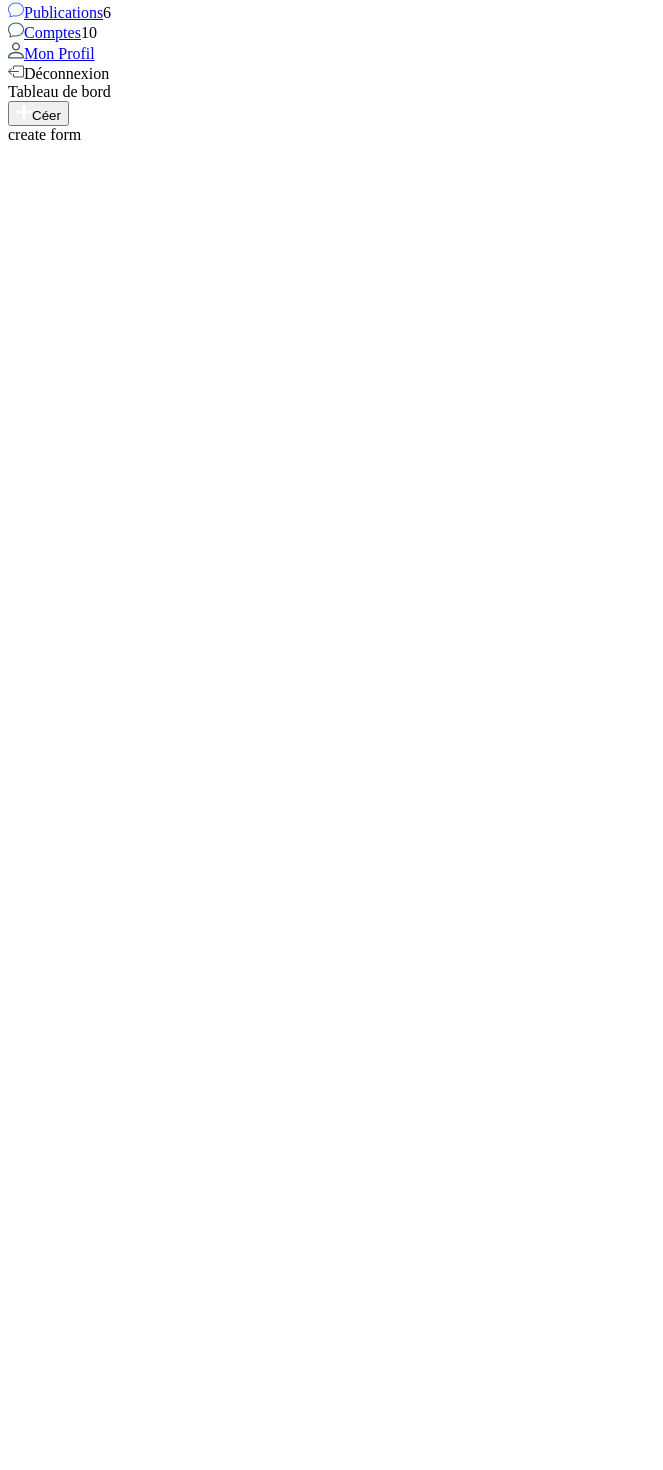
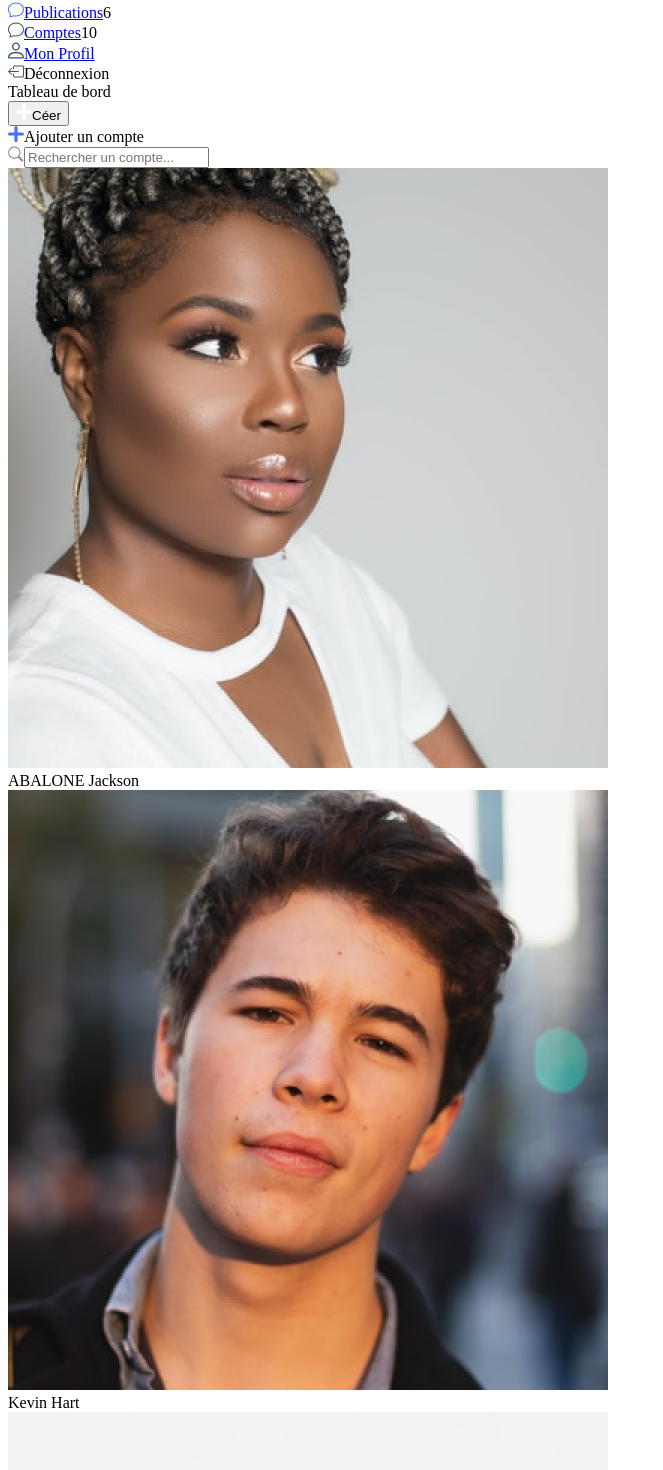
Before and after one commit to AssekoudaSamtou/smart-card-web, a Next.js app: page /create in a window 1280 px wide. Shown: the part 99-1569 px from the top of the page, without its empty margins (0-663 px from the left). Before the commit the page ends 800 px from the top, so only its background shows below. Built offline with nearby package versions, Linux system fonts and the light colour scheme; what @theme-ui/presets, theme-ui would draw is missing.

Commit message:
create post

```diff
--- a/icons/index.js
+++ b/icons/index.js
@@ -83,3 +83,15 @@ export const Pencil = ({fill, sx}) => (
 		<path fillRule="evenodd" clipRule="evenodd" d="M12.3965 0.146569C12.5917 -0.0486935 12.9083 -0.0486935 13.1036 0.146569L16.1036 3.14657C16.2988 3.34183 16.2988 3.65841 16.1036 3.85368L6.10357 13.8537C6.05569 13.9016 5.99858 13.9392 5.93571 13.9644L0.93571 15.9644C0.750001 16.0386 0.537892 15.9951 0.396461 15.8537C0.25503 15.7122 0.211493 15.5001 0.285776 15.3144L2.28578 10.3144C2.31092 10.2516 2.34858 10.1944 2.39646 10.1466L12.3965 0.146569ZM11.4571 2.50012L13.75 4.79302L15.0429 3.50012L12.75 1.20723L11.4571 2.50012ZM13.0429 5.50012L10.75 3.20723L4.25001 9.70723V10.0001H4.75001C5.02616 10.0001 5.25001 10.224 5.25001 10.5001V11.0001H5.75001C6.02616 11.0001 6.25001 11.224 6.25001 11.5001V12.0001H6.54291L13.0429 5.50012ZM3.28167 10.6756L3.17614 10.7811L1.64754 14.6026L5.46903 13.074L5.57456 12.9685C5.38496 12.8974 5.25001 12.7145 5.25001 12.5001V12.0001H4.75001C4.47387 12.0001 4.25001 11.7763 4.25001 11.5001V11.0001H3.75001C3.53561 11.0001 3.35272 10.8652 3.28167 10.6756Z" fill={fill}/>
 	</svg>
 )
+export const Search = ({fill, sx}) => (
+	<svg sx={sx} width="16" height="16" viewBox="0 0 17 16" fill="none" xmlns="http://www.w3.org/2000/svg">
+		<path fillRule="evenodd" clipRule="evenodd" d="M6.75 12C9.78757 12 12.25 9.53757 12.25 6.5C12.25 3.46243 9.78757 1 6.75 1C3.71243 1 1.25 3.46243 1.25 6.5C1.25 9.53757 3.71243 12 6.75 12ZM13.25 6.5C13.25 10.0899 10.3399 13 6.75 13C3.16015 13 0.25 10.0899 0.25 6.5C0.25 2.91015 3.16015 0 6.75 0C10.3399 0 13.25 2.91015 13.25 6.5Z" fill={fill}/>
+		<path d="M10.5939 11.7422C10.6234 11.7822 10.6562 11.8204 10.6924 11.8566L14.5429 15.7071C14.9334 16.0976 15.5666 16.0976 15.9571 15.7071C16.3476 15.3166 16.3476 14.6834 15.9571 14.2929L12.1066 10.4424C12.0704 10.4062 12.0322 10.3734 11.9922 10.3439C11.5999 10.878 11.128 11.3499 10.5939 11.7422Z" fill={fill}/>
+	</svg>
+)
+export const XCircleIcon = ({fill, sx}) => (
+	<svg sx={sx} width="16" height="16" viewBox="0 0 17 16" fill="none" xmlns="http://www.w3.org/2000/svg">
+		<path fillRule="evenodd" clipRule="evenodd" d="M8.25 15C12.116 15 15.25 11.866 15.25 8C15.25 4.13401 12.116 1 8.25 1C4.38401 1 1.25 4.13401 1.25 8C1.25 11.866 4.38401 15 8.25 15ZM8.25 16C12.6683 16 16.25 12.4183 16.25 8C16.25 3.58172 12.6683 0 8.25 0C3.83172 0 0.25 3.58172 0.25 8C0.25 12.4183 3.83172 16 8.25 16Z" fill={fill}/>
+		<path fillRule="evenodd" clipRule="evenodd" d="M4.89645 4.64645C5.09171 4.45118 5.40829 4.45118 5.60355 4.64645L8.25 7.29289L10.8964 4.64645C11.0917 4.45118 11.4083 4.45118 11.6036 4.64645C11.7988 4.84171 11.7988 5.15829 11.6036 5.35355L8.95711 8L11.6036 10.6464C11.7988 10.8417 11.7988 11.1583 11.6036 11.3536C11.4083 11.5488 11.0917 11.5488 10.8964 11.3536L8.25 8.70711L5.60355 11.3536C5.40829 11.5488 5.09171 11.5488 4.89645 11.3536C4.70118 11.1583 4.70118 10.8417 4.89645 10.6464L7.54289 8L4.89645 5.35355C4.70118 5.15829 4.70118 4.84171 4.89645 4.64645Z" fill={fill}/>
+	</svg>
+)
--- a/pages/create.jsx
+++ b/pages/create.jsx
@@ -3,15 +3,110 @@
 import {jsx} from 'theme-ui'
 import React, { useState } from "react"
 import Image from "next/image"
-import lodash from 'lodash'
 import {v4 as uuidv4} from "uuid"
+import {PlusIcon} from "../icons";
+import Button from "../src/components/Button";
+import {InstagramIcon, LinkedInIcon, TwitterIcon} from "./profile";
+import Avatar1 from "../src/images/image 5.png"
+import Avatar3 from "../src/images/image 7.png"
+import Avatar4 from "../src/images/image 10.png"
+import Avatar5 from "../src/images/image 12.png"
+import SearchInput from "../src/components/searchInput"
+import theme from "../theme"
 
 
+const tmp = [
+	{id: uuidv4(), name: 'ABALONE Jackson', Icon: React.createElement(TwitterIcon), avatar: Avatar5},
+	{id: uuidv4(), name: 'Kevin Hart', Icon: React.createElement(LinkedInIcon), avatar: Avatar4},
+	{id: uuidv4(), name: 'Nelson Eddy', Icon: React.createElement(TwitterIcon), avatar: Avatar3},
+	{id: uuidv4(), name: 'Bravo Celestin', Icon: React.createElement(InstagramIcon), avatar: Avatar1},
+]
 export default () => {
+	const [accounts, setAccounts] = useState(tmp)
+	const [filterText, setFilterText] = useState('')
+
+	console.log(accounts)
 
 	return (
-		<div>
-			create form
+		<div sx={{ display: 'flex' }}>
+			<section sx={{
+				variant: 'containers.card', alignItems: 'stretch', m: '0 2rem', alignSelf: 'flex-start',
+				'& .item:nth-last-child(1)': {
+					borderBottom: 'none'
+				}
+			}}>
+				<div sx={{display: 'flex', alignItems: 'center', justifyContent: 'end'}}>
+					<span sx={{variant: 'link', display: 'flex', alignItems: 'center'}}>
+						<PlusIcon fill={'#4C6FFF'} sx={{width: '12px', height: '12px', margin: '0 5px 0 0'}}/>
+						Ajouter un compte
+					</span>
+				</div>
+
+				<SearchInput name={'search'} value={ filterText } setValue={ value => setFilterText(value) } placeholder="Rechercher un compte..." />
+
+				{
+					accounts.map((item, i) => (
+						<div key={ i } className='item' sx={{
+							display: 'flex',
+							justifyContent: 'space-between',
+							borderBottom: '1px solid #E2E8F0',
+							p: '.5rem 0',
+							color: item.selected ? 'primary' : 'unset',
+							opacity: item.selected ? 1 : .5,
+							cursor: 'pointer',
+							'&:hover': {
+								opacity: 1,
+								color: 'primary',
+							},
+						}} onClick={ () => setAccounts((prevState) => {
+							const index = prevState.findIndex(i => i.id === item.id)
+							prevState[index] = {...prevState[index], selected: !Boolean(prevState[index].selected)}
+							return [...prevState]
+						})}>
+							<div sx={{display: 'flex', alignItems: 'center'}}>
+								<div sx={{width: '40px', height: '40px', position: 'relative'}}>
+									<Image
+										sx={{ borderRadius: '100%', border: '3px solid #FFFFFF' }}
+										src={ item.avatar }
+									/>
+									<span sx={{
+										position: 'absolute', width: '15.4px', height: '15.4px', left: 'calc(50% - 19px)',
+										top: 'calc(100% - 13px)', backgroundColor: `#30E398`, borderRadius: '100%', border: '3px solid #FFFFFF',
+									}}/>
+
+									{ item.selected ? (
+										<span sx={{
+											position: 'absolute', width: '15.4px', height: '15.4px', left: 'calc(50% - 19px)',
+											top: 'calc(13px)', backgroundColor: `#F16063`, borderRadius: '100%', border: '3px solid #FFFFFF',
+										}}/>
+									) : '' }
+
+								</div>
+								<span sx={{fontWeight: 600, margin: '0 0 0 1rem', fontSize: '13px' }}>{ item.name }</span>
+							</div>
+						</div>
+					))
+				}
+			</section>
+
+			<section sx={{variant: 'containers.card', flexGrow: '1'}}>
+				<div sx={{borderRadius: '4px', border: `2px solid ${ theme.colors.secondary }`, padding: '10px'}}>
+					<textarea sx={{
+						display: 'block',
+						fontFamily: 'Inter', padding: '10px',
+						width: '100%', height: '200px',
+						border: 'none', backgroundColor: 'transparent',
+						resize: 'none', outline: 'none',
+					}} placeholder="Ecrivez du text..." />
+
+					<input type="file" sx={{display: 'none'}}/>
+					<Button onClick={ event => event.target.previousElementSibling.click() } color={'secondary'} style={{display: 'block', width: '100%'}}>Click, Drag & Drop files here</Button>
+				</div>
+
+				<div sx={{display: 'flex', justifyContent: 'end', margin: '2rem 0 0 0'}}>
+					<Button onClick={ undefined } color={'primary'} style={{}}>Poster</Button>
+				</div>
+			</section>
 		</div>
 	)
 }
--- /dev/null
+++ b/src/components/searchInput.jsx
@@ -0,0 +1,27 @@
+/** @jsxRuntime classic */
+/** @jsx jsx */
+import { jsx } from 'theme-ui'
+import {Search, XCircleIcon} from "../../icons"
+
+const SearchInput = ({ name, value, setValue, help, style, required, placeholder }) => (
+	<div sx={{display: 'flex', alignItems: 'center', ...style}}>
+		{ value ? (<span onClick={ () => setValue && setValue('') }><XCircleIcon fill={'#FF92AE'}/></span>) : (<Search fill={'#7A828A'}/>) }
+		<input
+			id={name}
+			name={name}
+			value={value}
+			required={ required ? required : true }
+			type="text"
+			onChange={event => setValue && setValue(event.target.value)}
+			sx={{variant: 'controls.search'}}
+			placeholder={ placeholder }
+		/>
+		{
+			help ? (
+				<span sx={{fontSize: '10px', lineHeight: '12px', color: help.color || '#718096'}}>{help.text}</span>
+			) : ''
+		}
+	</div>
+)
+
+export default SearchInput
--- a/theme.js
+++ b/theme.js
@@ -155,6 +155,26 @@ const theme = {
 				boxShadow: '0px 0px 0px 2px rgba(76, 111, 255, 0.3)'
 			}
 		},
+		search: {
+			background: '#FFFFFF',
+			outline: 'none',
+			margin: '.7rem 0',
+			fontFamily: 'Inter',
+			appearance: 'none',
+			backgroundClip: 'padding-box',
+			border: '0',
+			borderRadius: '.375rem',
+			color: '#16192c',
+			display: 'block',
+			fontSize: '1rem',
+			fontWeight: '400',
+			lineHeight: '1.3',
+			padding: '.5rem 1.25rem',
+			transition: 'border-color .15s ease-in-out,box-shadow .15s ease-in-out',
+			'&:focus': {
+
+			}
+		},
 		select: {
 			display: 'flex',
 			justifyContent: 'space-between',
```
Also changed, not shown: pages/accounts/index.jsx (+5 -3 lines).
